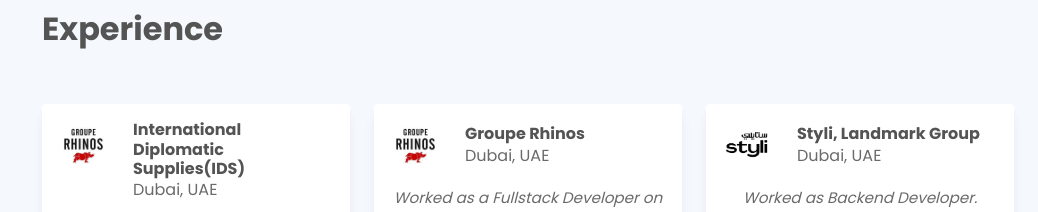
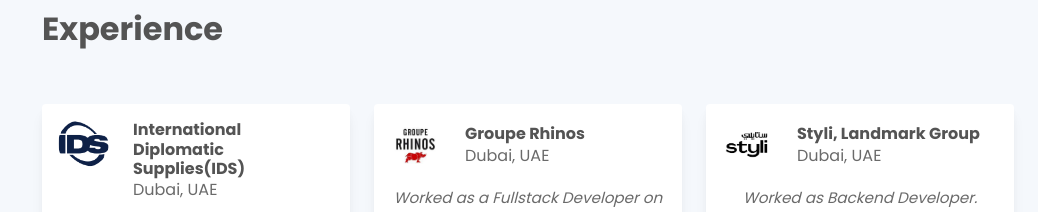
Before and after one commit to ga3003/ga3003.github.io, a plain HTML site: page index.html in a window 1280 px wide. Shown: the part 3000-3212 px from the top of the page, without its empty margins (242-1280 px from the left). Drawn offline with nearby package versions, Linux system fonts and the light colour scheme.

Commit message:
Update index.html

```diff
--- a/index.html
+++ b/index.html
@@ -219,7 +219,7 @@
                        <div class="serv-cove shadow-md rounded bg-white p-3">
                             <div class="prf row mb-3">
                                 <div class="col-md-3">
-                                    <img class="rounded-pill" src="assets/images/companies/rhinos.jpeg" alt="">
+                                    <img class="rounded-pill" src="assets/images/companies/ids.png" alt="">
                                 </div>
                                 <div class="col-md-9 align-self-center">
                                     <h6 class="mb-0 fw-bolder">International Diplomatic Supplies(IDS)</h6>
```
